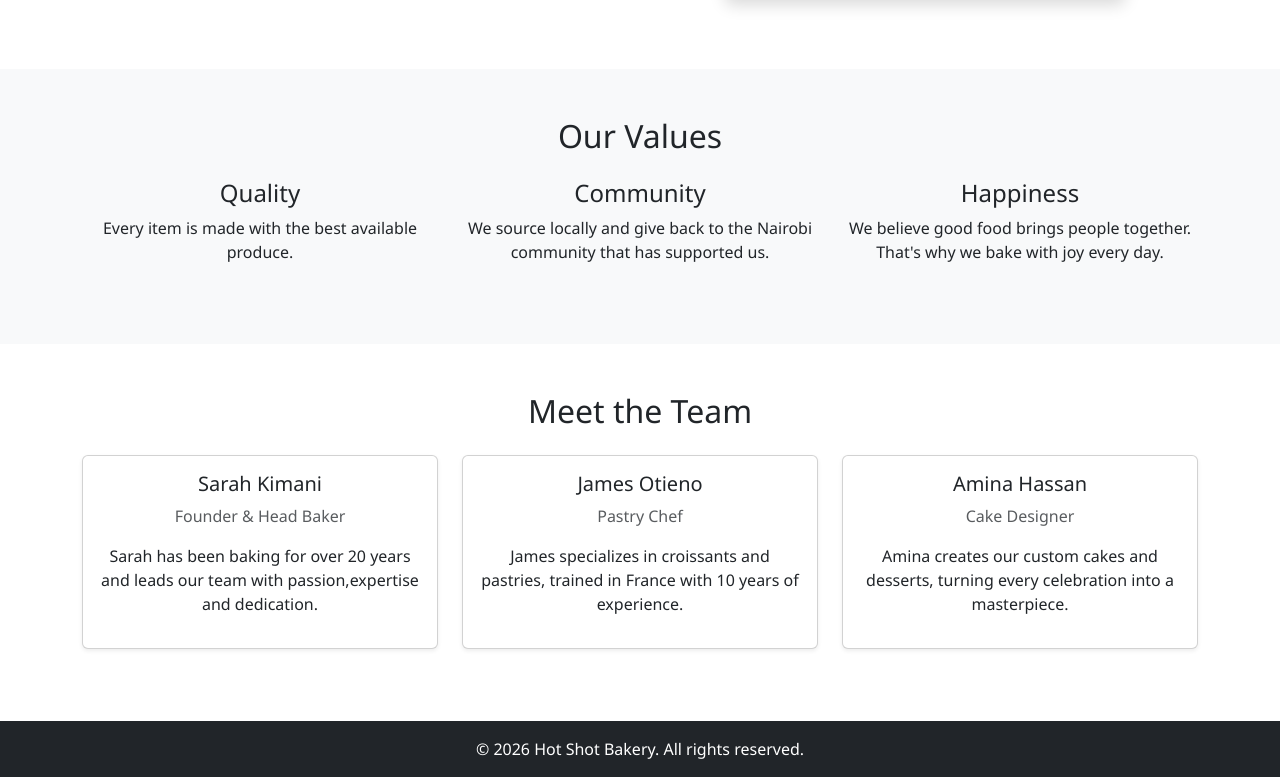
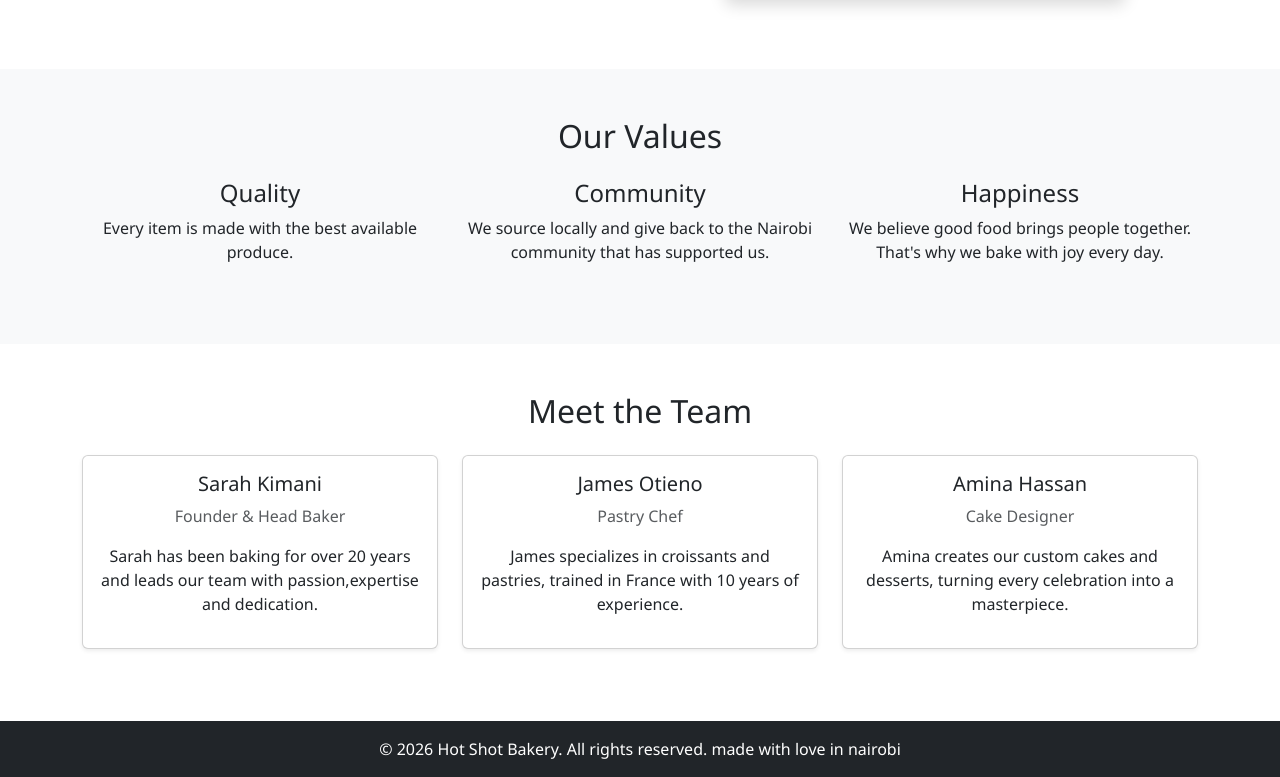
Before and after one commit to abdulmalikbashir-cyber/hotshot-bakery, a plain HTML site: page about.html in a window 1280 px wide. Shown: the part 629-1406 px from the top of the page. Drawn offline with nearby package versions, Linux system fonts and the light colour scheme.

Commit message:
Update footer on about page

```diff
--- a/about.html
+++ b/about.html
@@ -102,7 +102,7 @@
 
   <FOOTER >
   <footer class="bg-dark text-white text-center py-3">
-    <p class="mb-0">&copy; 2026 Hot Shot Bakery. All rights reserved.</p>
+    <p class="mb-0">&copy; 2026 Hot Shot Bakery. All rights reserved. made with love in nairobi</p>
   </footer>
 
   <script src="https://cdn.jsdelivr.net/npm/bootstrap@5.3.0/dist/js/bootstrap.bundle.min.js"></script>
```
